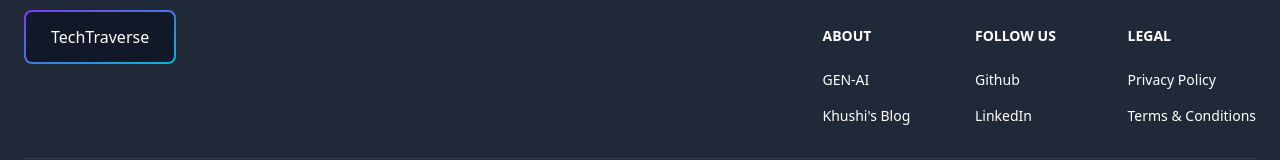
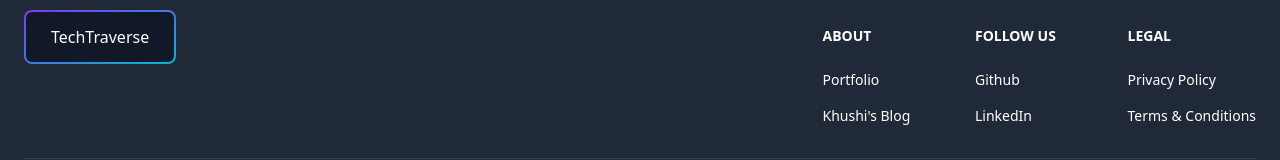
Before and after one commit to Khushisrivastava202/Mern-blog-final, a React (Vite) app in the folder client/: page / in a window 1280 px wide. Shown: the part 1214-1374 px from the top of the page. Built offline with nearby package versions, Linux system fonts and the light colour scheme; no server answers.

Commit message:
added portfolio

```diff
--- a/client/src/components/Footer.jsx
+++ b/client/src/components/Footer.jsx
@@ -16,7 +16,7 @@ export default function FooterCom() {
             <div>
               <Footer.Title title="About" />
               <Footer.LinkGroup col>
-                <Footer.Link href="https://www.100jsprojects.com/" target="_blank">GEN-AI</Footer.Link>
+                <Footer.Link href="https://khushi-portfolio.onrender.com/" target="_blank">Portfolio</Footer.Link>
                 <Footer.Link href="/about" target="_blank">Khushi's Blog</Footer.Link>
               </Footer.LinkGroup>
             </div>
```
